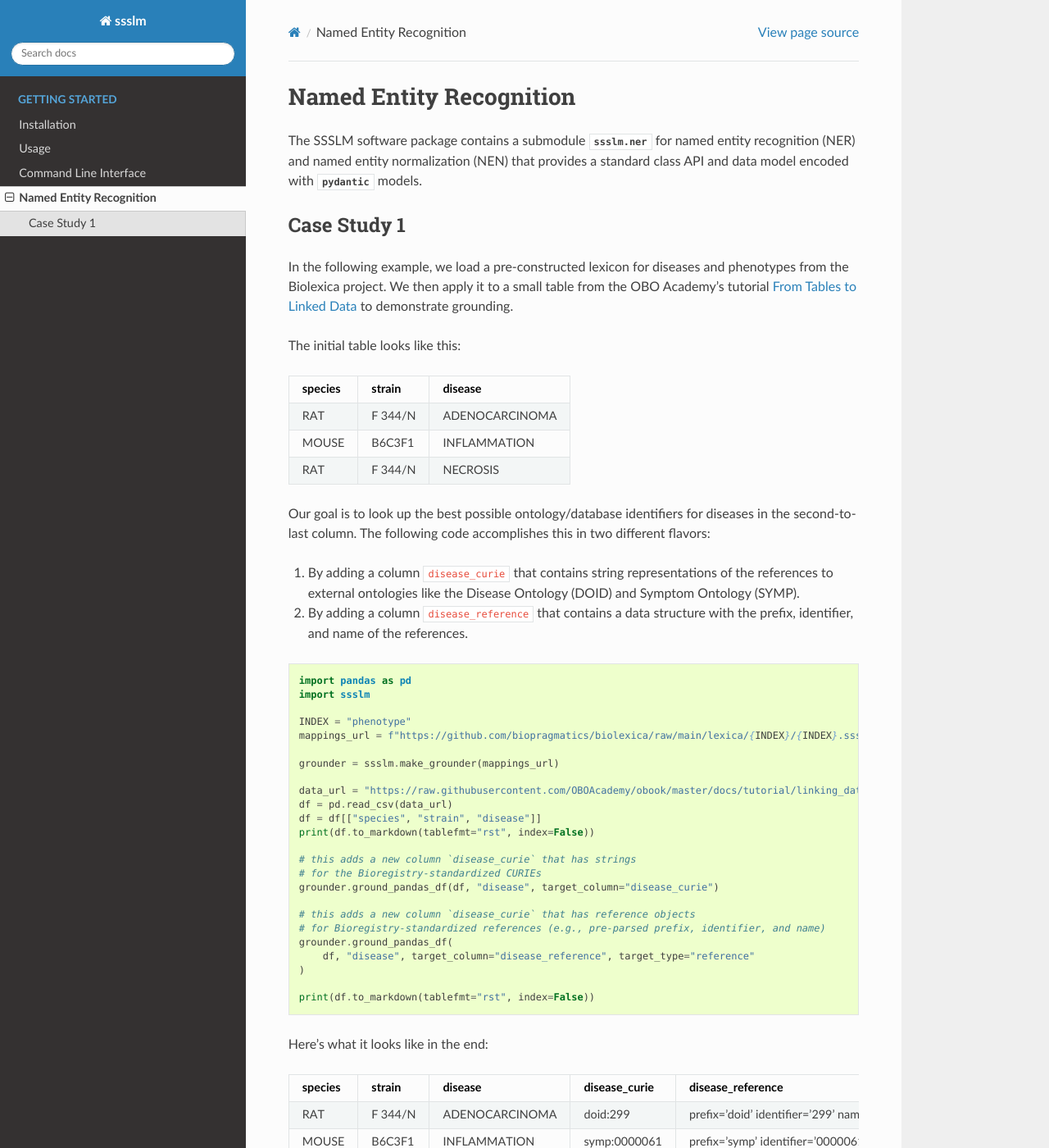
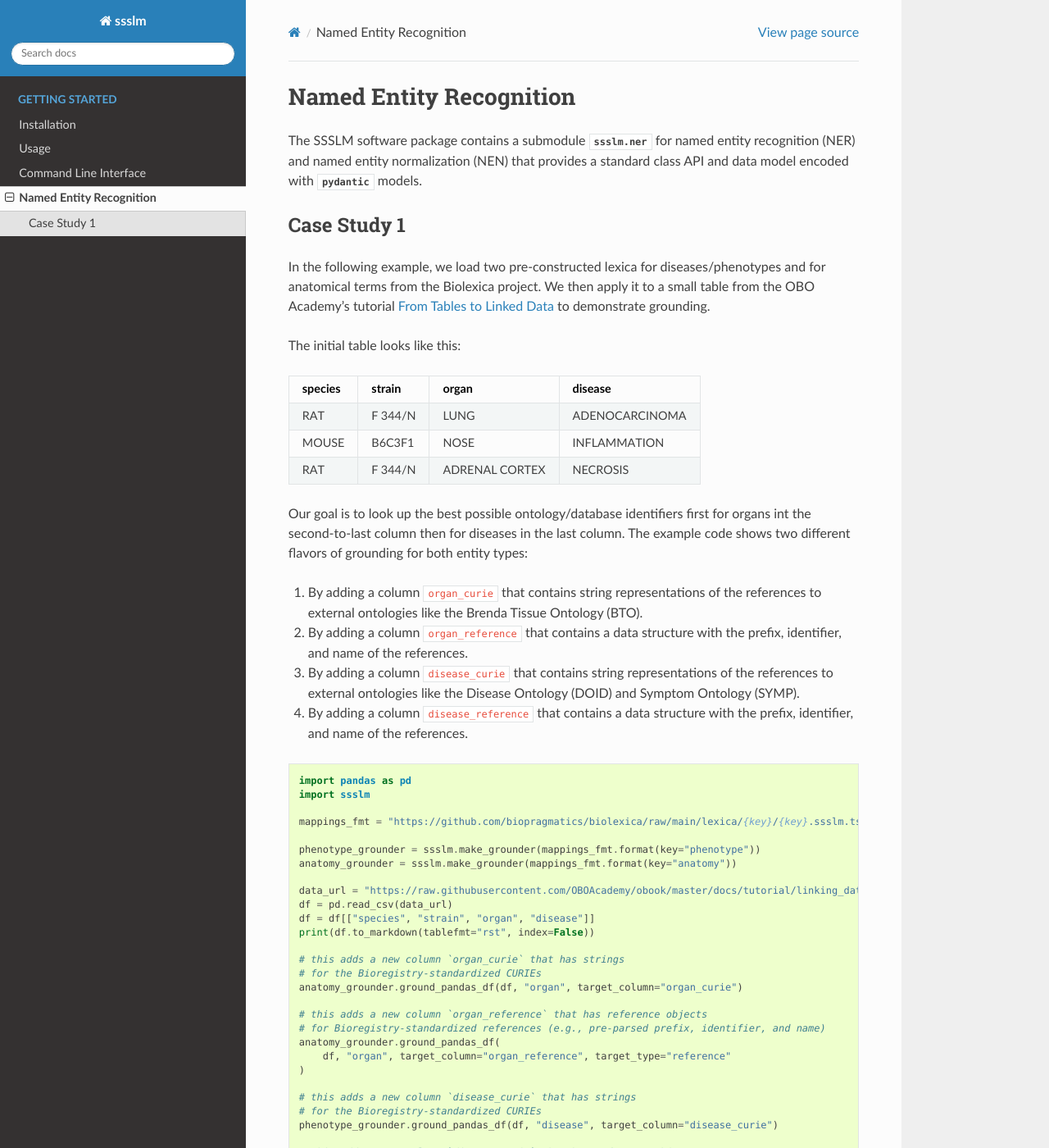
Before and after one commit to cthoyt/ssslm, a Sphinx documentation site: the page built from docs/source/ner.rst, in a window 1280 px wide and 1400 px high. Shown: the whole window at 82% size. Built offline with Sphinx 7.4.7 and the Read the Docs theme 3.1.0, drawn with Linux system fonts in a browser that asks for light colours; some of the changed text lies outside the part shown.

Commit message:
Update ner.rst

```diff
--- a/docs/source/ner.rst
+++ b/docs/source/ner.rst
@@ -8,29 +8,33 @@ API and data model encoded with :mod:`pydantic` models.
 Case Study 1
 ------------
 
-In the following example, we load a pre-constructed lexicon for diseases and phenotypes
-from the Biolexica project. We then apply it to a small table from the OBO Academy's
-tutorial `From Tables to Linked Data
+In the following example, we load two pre-constructed lexica for diseases/phenotypes and
+for anatomical terms from the Biolexica project. We then apply it to a small table from
+the OBO Academy's tutorial `From Tables to Linked Data
 <https://oboacademy.github.io/obook/tutorial/linking-data/>`_ to demonstrate grounding.
 
 The initial table looks like this:
 
-======= ======= ==============
-species strain  disease
-======= ======= ==============
-RAT     F 344/N ADENOCARCINOMA
-MOUSE   B6C3F1  INFLAMMATION
-RAT     F 344/N NECROSIS
-======= ======= ==============
+======= ======= ============== ==============
+species strain  organ          disease
+======= ======= ============== ==============
+RAT     F 344/N LUNG           ADENOCARCINOMA
+MOUSE   B6C3F1  NOSE           INFLAMMATION
+RAT     F 344/N ADRENAL CORTEX NECROSIS
+======= ======= ============== ==============
 
-Our goal is to look up the best possible ontology/database identifiers for diseases in
-the second-to-last column. The following code accomplishes this in two different
-flavors:
+Our goal is to look up the best possible ontology/database identifiers first for organs
+int the second-to-last column then for diseases in the last column. The example code
+shows two different flavors of grounding for both entity types:
 
-1. By adding a column ``disease_curie`` that contains string representations of the
+1. By adding a column ``organ_curie`` that contains string representations of the
+   references to external ontologies like the Brenda Tissue Ontology (BTO).
+2. By adding a column ``organ_reference`` that contains a data structure with the
+   prefix, identifier, and name of the references.
+3. By adding a column ``disease_curie`` that contains string representations of the
    references to external ontologies like the Disease Ontology (DOID) and Symptom
    Ontology (SYMP).
-2. By adding a column ``disease_reference`` that contains a data structure with the
+4. By adding a column ``disease_reference`` that contains a data structure with the
    prefix, identifier, and name of the references.
 
 .. code-block:: python
@@ -38,37 +42,45 @@ flavors:
     import pandas as pd
     import ssslm
 
-    INDEX = "phenotype"
-    mappings_url = f"https://github.com/biopragmatics/biolexica/raw/main/lexica/{INDEX}/{INDEX}.ssslm.tsv.gz"
+    mappings_fmt = "https://github.com/biopragmatics/biolexica/raw/main/lexica/{key}/{key}.ssslm.tsv.gz"
 
-    grounder = ssslm.make_grounder(mappings_url)
+    phenotype_grounder = ssslm.make_grounder(mappings_fmt.format(key="phenotype"))
+    anatomy_grounder = ssslm.make_grounder(mappings_fmt.format(key="anatomy"))
 
     data_url = "https://raw.githubusercontent.com/OBOAcademy/obook/master/docs/tutorial/linking_data/data.csv"
     df = pd.read_csv(data_url)
-    df = df[["species", "strain", "disease"]]
+    df = df[["species", "strain", "organ", "disease"]]
     print(df.to_markdown(tablefmt="rst", index=False))
+
+    # this adds a new column `organ_curie` that has strings
+    # for the Bioregistry-standardized CURIEs
+    anatomy_grounder.ground_pandas_df(df, "organ", target_column="organ_curie")
+
+    # this adds a new column `organ_reference` that has reference objects
+    # for Bioregistry-standardized references (e.g., pre-parsed prefix, identifier, and name)
+    anatomy_grounder.ground_pandas_df(
+        df, "organ", target_column="organ_reference", target_type="reference"
+    )
 
     # this adds a new column `disease_curie` that has strings
     # for the Bioregistry-standardized CURIEs
-    grounder.ground_pandas_df(df, "disease", target_column="disease_curie")
+    phenotype_grounder.ground_pandas_df(df, "disease", target_column="disease_curie")
 
     # this adds a new column `disease_curie` that has reference objects
     # for Bioregistry-standardized references (e.g., pre-parsed prefix, identifier, and name)
-    grounder.ground_pandas_df(
+    phenotype_grounder.ground_pandas_df(
         df, "disease", target_column="disease_reference", target_type="reference"
     )
 
+    # print the final dataframe to show below
     print(df.to_markdown(tablefmt="rst", index=False))
 
 Here's what it looks like in the end:
 
-======= ======= ============== ============= ==================================
-species strain  disease        disease_curie disease_reference
-======= ======= ============== ============= ==================================
-RAT     F 344/N ADENOCARCINOMA doid:299      prefix='doid' identifier='299'
-                                             name='adenocarcinoma'
-MOUSE   B6C3F1  INFLAMMATION   symp:0000061  prefix='symp' identifier='0000061'
-                                             name='inflammation'
-RAT     F 344/N NECROSIS       symp:0000132  prefix='symp' identifier='0000132'
-                                             name='necrosis'
-======= ======= ============== ============= ==================================
+======= ======= ============== ============== =========== ======================================================= ============= ======================================================
+species strain  organ          disease        organ_curie organ_reference                                         disease_curie disease_reference
+======= ======= ============== ============== =========== ======================================================= ============= ======================================================
+RAT     F 344/N LUNG           ADENOCARCINOMA bto:0000763 prefix='bto' identifier='0000763' name='lung'           doid:299      prefix='doid' identifier='299' name='adenocarcinoma'
+MOUSE   B6C3F1  NOSE           INFLAMMATION   bto:0000840 prefix='bto' identifier='0000840' name='nose'           symp:0000061  prefix='symp' identifier='0000061' name='inflammation'
+RAT     F 344/N ADRENAL CORTEX NECROSIS       bto:0000045 prefix='bto' identifier='0000045' name='adrenal cortex' symp:0000132  prefix='symp' identifier='0000132' name='necrosis'
+======= ======= ============== ============== =========== ======================================================= ============= ======================================================
```
